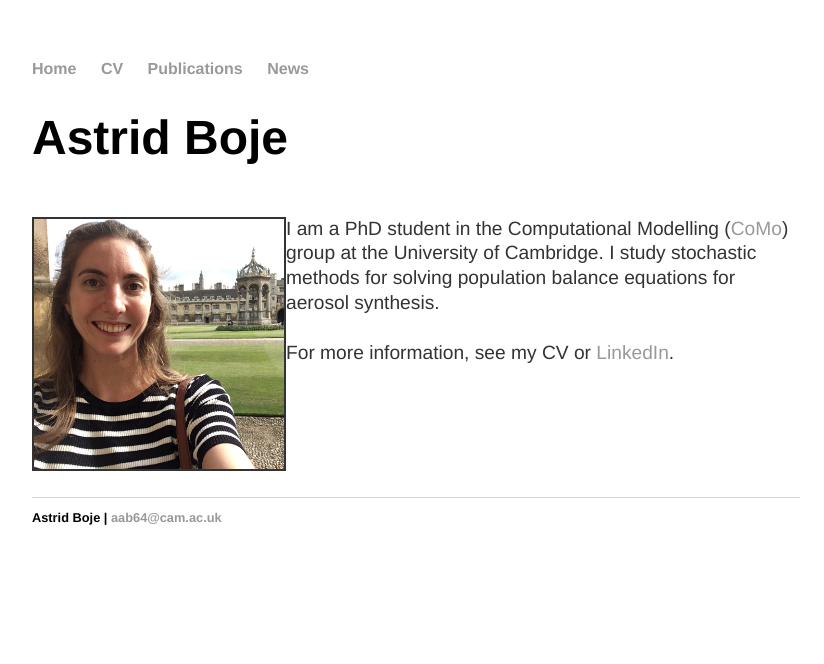
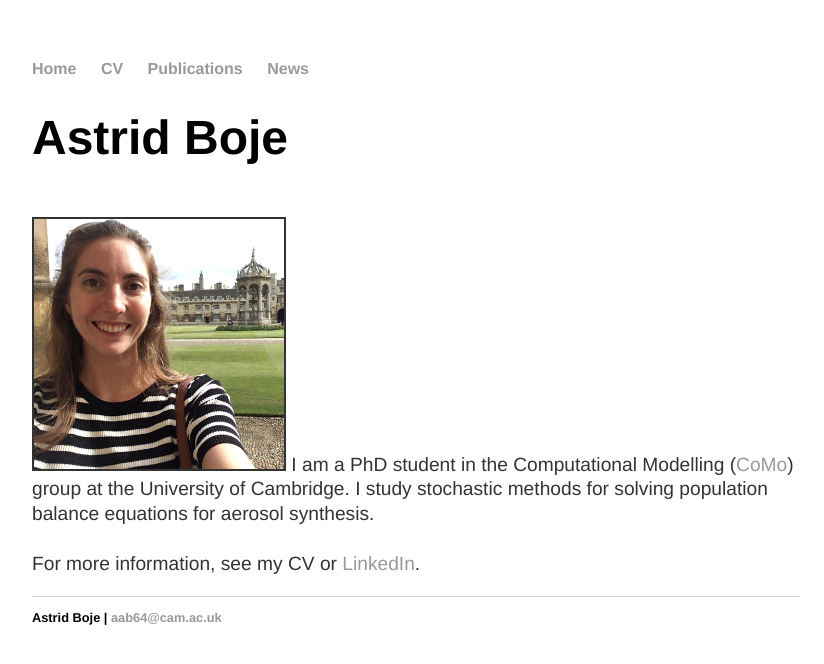
Before and after one commit to aab64/aab64.github.io, a Jekyll site: the page built from index.html, in a window 1280 px wide. Shown: the top 664 px of the page, without its empty margins (224-1048 px from the left). Built offline with Jekyll 4.4.1, drawn with Linux system fonts in a browser that asks for light colours.

Commit message:
Update index.html

```diff
--- a/index.html
+++ b/index.html
@@ -7,16 +7,17 @@ title: Astrid Boje | PhD Student | CoMo Group | University of Cambridge
 	<h1>Astrid Boje</h1>
 </div>
 
-<!--div>
-	<p ><img src="/images/Me_in_Cam.jpg" style="clear: left" height="auto" width="250px" border="2px solid grey">
+<div style="display: inline-block">
+	<p >
+		<img src="/images/Me_in_Cam.jpg" style="clear: left" height="auto" width="250px" border="2px solid grey">
 		I am a PhD student in the Computational Modelling (<a href="http://como.ceb.cam.ac.uk/index.php?Page=People&Section=aab64">CoMo</a>)
 		group at the University of Cambridge. I study stochastic methods for solving population balance equations for aerosol synthesis.
 		<br/>
 		<br/>
 		For more information, see my CV or <a href="https://www.linkedin.com/in/astrid-boje-a3543863">LinkedIn</a>.
 	</p>
-</div-->
-<div class="blurb" style="clear: left; display: inline-block">
+</div>
+<!--div class="blurb" style="clear: left; display: inline-block">
     <p style="float: left;"><img src="/images/Me_in_Cam.jpg" height="auto" width="250px" border="2px solid grey"></p>
     <p>
 	I am a PhD student in the Computational Modelling (<a href="http://como.ceb.cam.ac.uk/index.php?Page=People&Section=aab64">CoMo</a>)
@@ -25,7 +26,7 @@ title: Astrid Boje | PhD Student | CoMo Group | University of Cambridge
 		<br/>
 		For more information, see my CV or <a href="https://www.linkedin.com/in/astrid-boje-a3543863">LinkedIn</a>.
 	</p>
-</div>
+</div-->
 
 
 <!--div class="wrapper">
```
